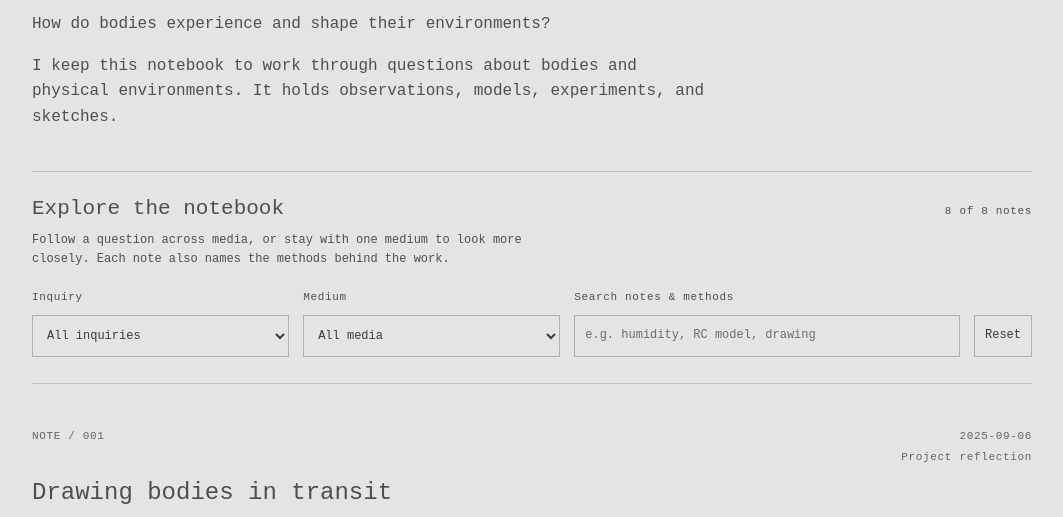
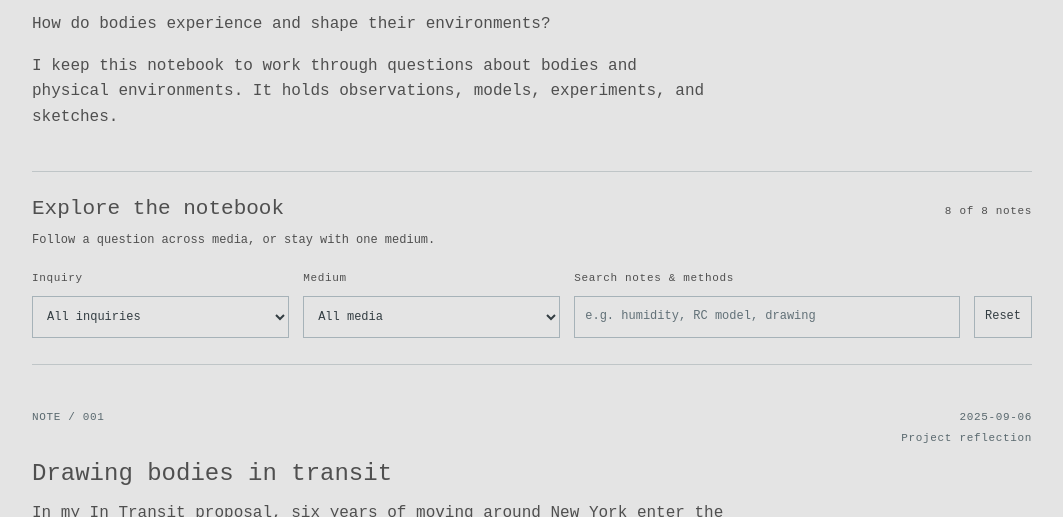
Before and after one commit to ru-jia/digital-field-notebook, a plain HTML site: page notes.html in a window 1280 px wide. Shown: the part 253-770 px from the top of the page, without its empty margins (38-1101 px from the left). Drawn offline with nearby package versions, Linux system fonts and the light colour scheme.

Commit message:
notes page update

```diff
--- a/notes.html
+++ b/notes.html
@@ -30,7 +30,7 @@
 
             <section class="notebook-index" aria-labelledby="index-title">
                 <div class="index-heading"><h3 id="index-title">Explore the notebook</h3><p id="note-count" role="status">8 notes</p></div>
-                <p class="index-explainer">Follow a question across media, or stay with one medium to look more closely. Each note also names the methods behind the work.</p>
+                <p class="index-explainer">Follow a question across media, or stay with one medium.</p>
                 <div class="note-filters" id="note-filters" hidden>
                     <div class="filter-field"><label for="lens-filter">Inquiry</label><select id="lens-filter"><option value="">All inquiries</option><option value="experience">Bodies &amp; experience</option><option value="mechanisms">Environmental mechanisms</option><option value="agency">Sensing &amp; agency</option></select></div>
                     <div class="filter-field"><label for="medium-filter">Medium</label><select id="medium-filter"><option value="">All media</option><option value="Drawing">Drawing</option><option value="Diagramming">Diagramming</option><option value="Spatial design">Spatial design</option><option value="Simulation">Simulation</option><option value="Physical prototyping">Physical prototyping</option><option value="Exhibition">Exhibition</option></select></div>
```
